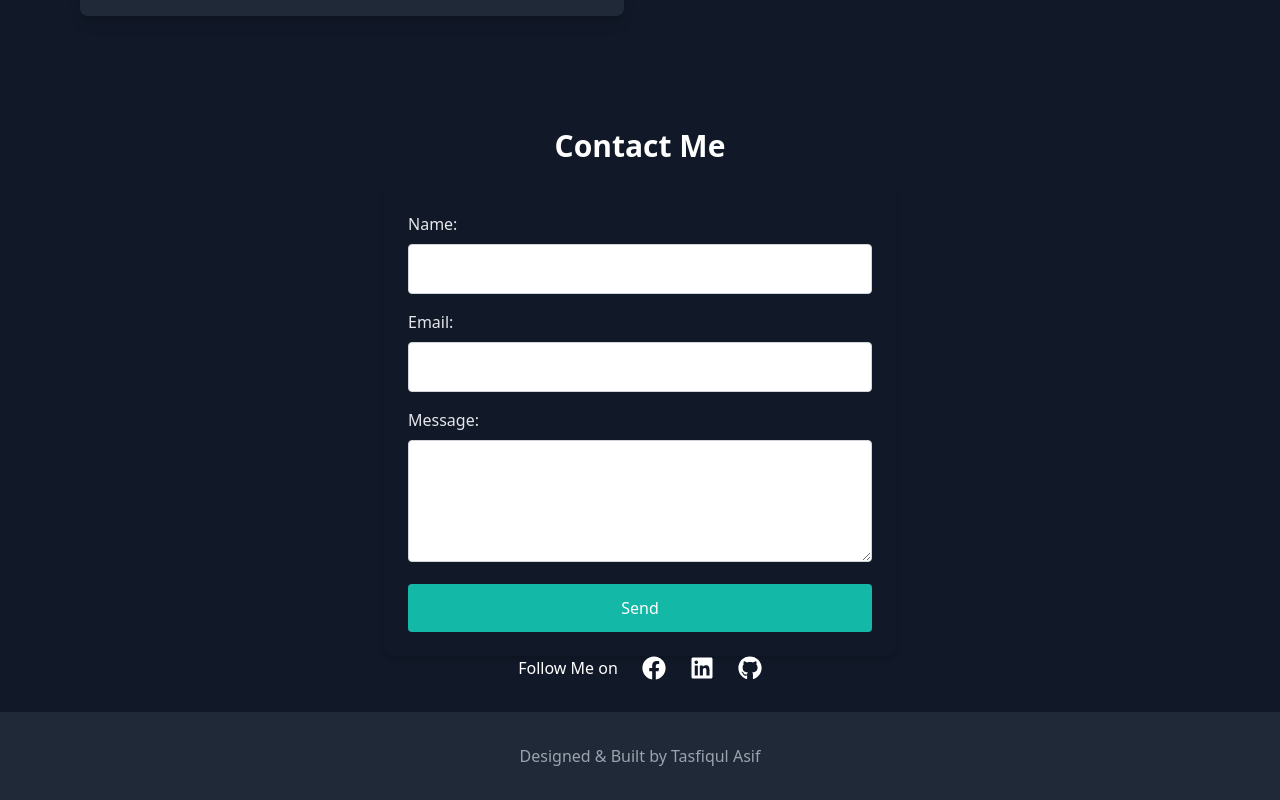
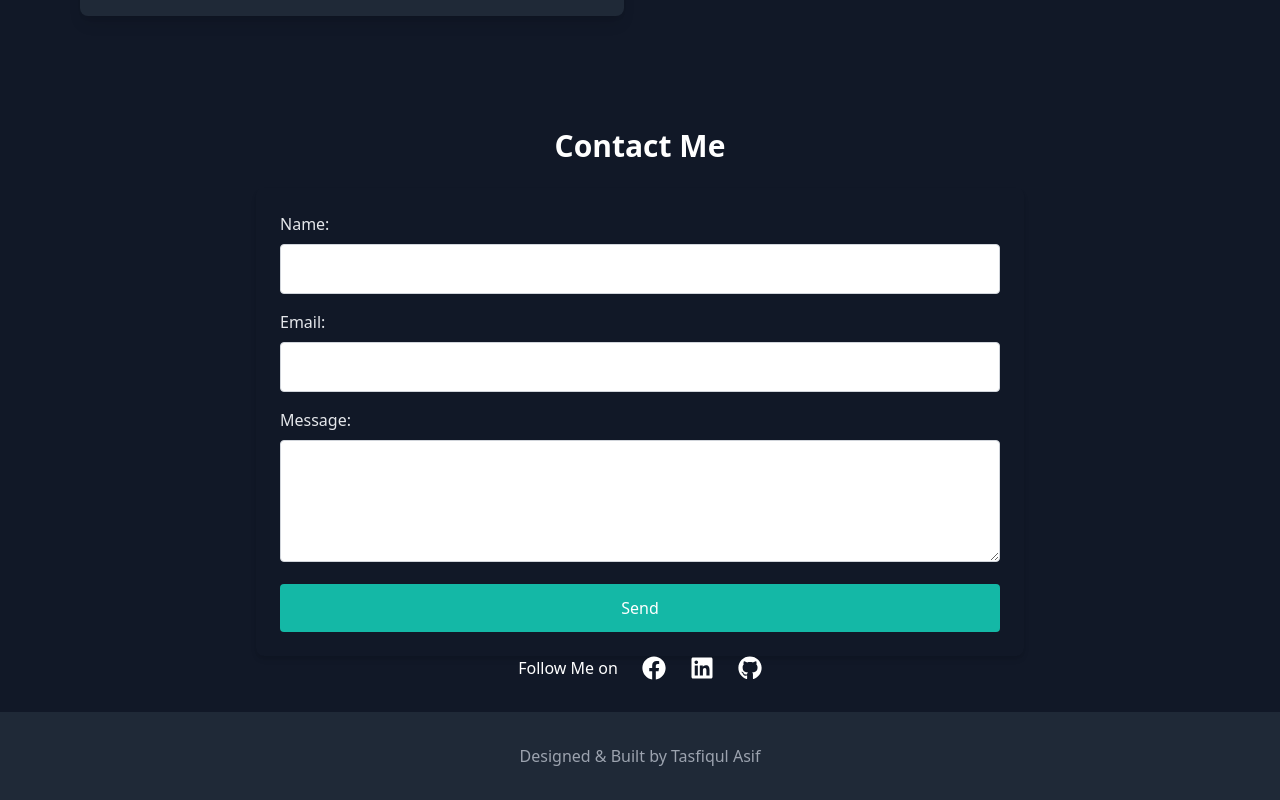
Before and after one commit to Tasfiq-asif/Personal-portfolio-v1, a React (Create React App) app: page / in a window 1280 px wide. Shown: the part 3050-3850 px from the top of the page. Built offline with nearby package versions, Linux system fonts and the light colour scheme.

Commit message:
changing width

```diff
--- a/src/components/Contact.js
+++ b/src/components/Contact.js
@@ -29,9 +29,9 @@
   };
 
   return (
-    <section id="contact" className="p-8 ">
+    <section id="contact" className="p-8  ">
       <h2 className="text-3xl font-bold text-center mb-6">Contact Me</h2>
-      <form ref={form} onSubmit={sendEmail} className="max-w-lg mx-auto  p-6 rounded-lg shadow-md">
+      <form ref={form} onSubmit={sendEmail} className="max-w-3xl mx-auto  p-6 rounded-lg shadow-md ">
         <label htmlFor="name" className="block text-gray-200 mb-2 bg">Name:</label>
         <input
           type="text"
```
